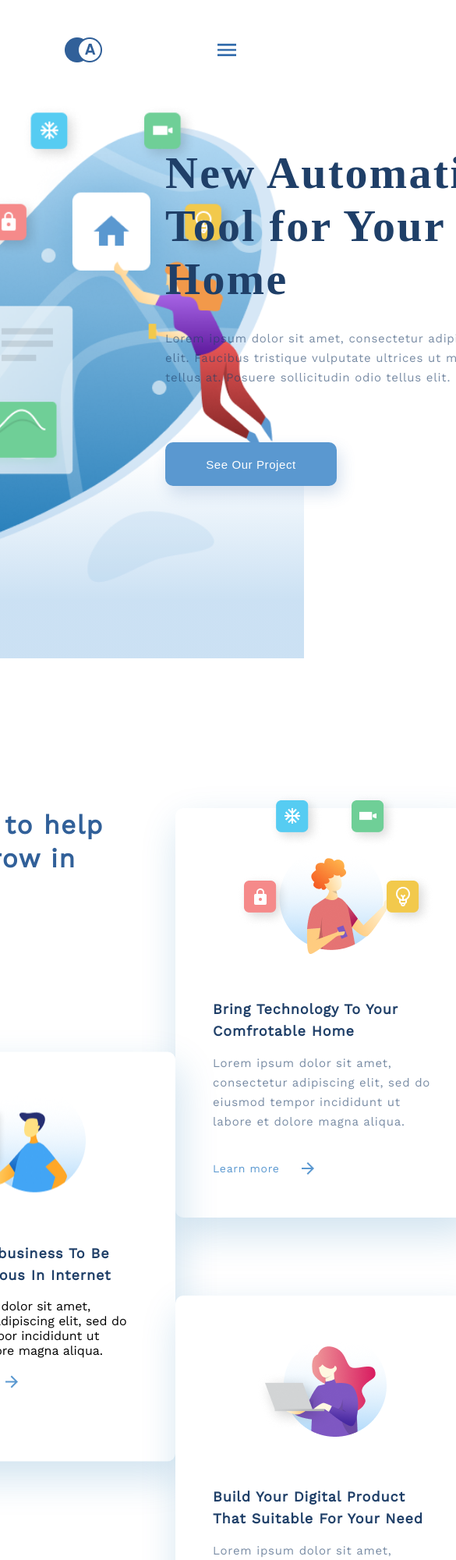
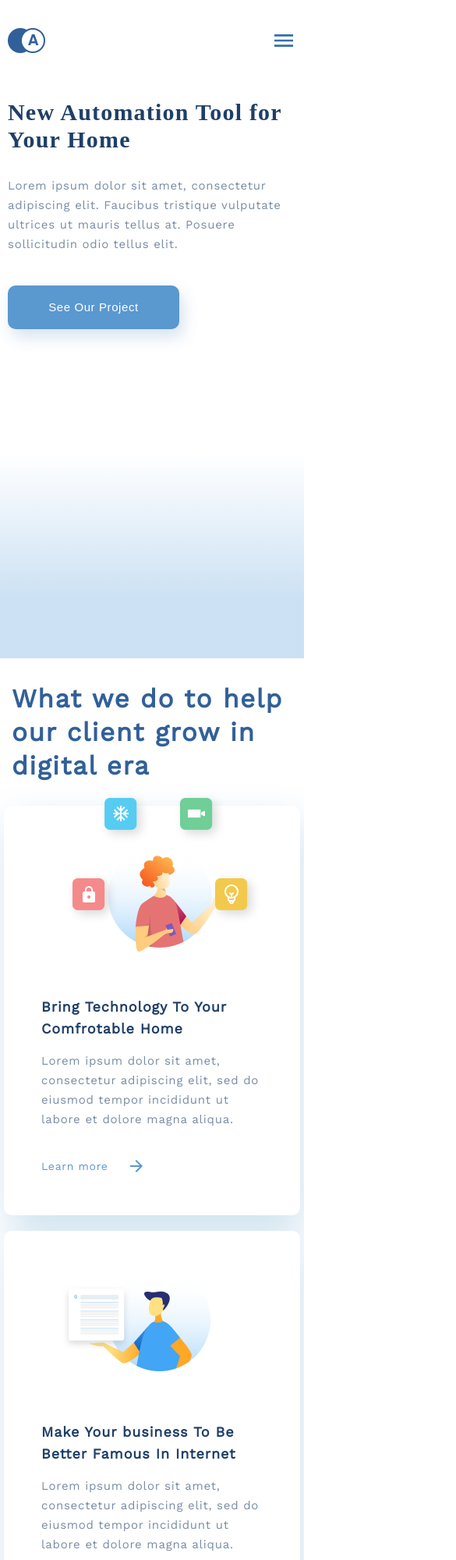
Before and after one commit to annachugunova/afrianska, a plain HTML site: page index.html in a window 390 px wide. Shown: the top 2000 px of the page at 78% size, 585 px wide, since content can reach past the window. Drawn offline with nearby package versions, Linux system fonts and the light colour scheme; a web font is replaced by a local one.

Commit message:
edited mobile version

```diff
--- a/css/style.css
+++ b/css/style.css
@@ -245,8 +245,103 @@ body {
 	margin-left: 93px;
 }
 
-@media screen and (max-width: 1000px) and (min-width: 400px) {
+@media screen and (max-width: 1000px) {
+	.slide {
+		display: flex;
+		flex-direction: column;
+		justify-content: center;
+	}
+
+	.slide-content {
+		padding: 0 83px;
+		box-sizing: border-box;
+	}
+
+	.slide-content img {
+		opacity: 0.2;
+	}
+
+	.slide-content-title, .slide-content-subtitle {
+		width: 100%;
+	}
+
+	.slide-content-button {
+		margin-top: 40px;
+	}
+
+	.idea .container {
+		width: 100%;
+		padding: 30px 10px;
+	}
+
+	.idea-title {
+		padding-bottom: 20px;
+	}
+
 	.idea-row {
 		flex-direction: column;
+		justify-content: center;
+		align-items: center;
+		margin: 0;
+	}
+
+	.second .idea-form:first-child {
+		transform: initial;
+	}
+
+	.idea-form {
+		margin: 10px 20px;
 	}
 }
+
+@media screen and (max-width: 620px) {
+	.slide {
+		padding: 0;
+	}
+
+	.navigation {
+		margin: 0 10px 30px;
+	}
+
+	.slide-content-title {
+		font-size: 30px;
+    line-height: 35px;
+    padding-top: 20px;
+	}
+
+	.slide-content {
+		padding: 0 10px;
+	}
+
+	.slide-content img {
+		display: none;
+	}
+}
+
+@media screen and (max-width: 1000px) and (min-width: 620px) {
+	.idea-form {
+		width: 100%;
+		height: 240px;
+		display: flex;
+		align-items: center;
+	}
+
+	.idea-form-info {
+		padding: 10px 10px 10px 240px;
+	}
+
+	.first-idea-image, .second-idea-image {
+		left: -4px;
+	}
+
+	.third-idea-image {
+		left: 10px;
+	}
+
+}
+
+/*@media screen and (max-width: 420px) {
+	.idea-form {
+		width
+	}
+}*/
--- a/index.html
+++ b/index.html
@@ -50,7 +50,7 @@
             <img class="first-idea-image" src="./image/1.png">
             <div class="idea-form-info">
               <div class="idea-form-title"><h6>Make Your business To Be Better Famous In Internet</h6></div>
-              <div class=idea-column-form-text><p>Lorem ipsum dolor sit amet, consectetur adipiscing elit, sed do eiusmod tempor incididunt ut labore et dolore magna aliqua.</p></div>
+              <div class=idea-form-text><p>Lorem ipsum dolor sit amet, consectetur adipiscing elit, sed do eiusmod tempor incididunt ut labore et dolore magna aliqua.</p></div>
               <a href="#">Learn more <svg width="24" height="24" viewBox="0 0 24 24" xmlns="http://www.w3.org/2000/svg"><path d="M12 4L10.59 5.41L16.17 11H4V13H16.17L10.59 18.59L12 20L20 12L12 4Z"/></svg></a>
             </div>
           </div>
@@ -69,7 +69,7 @@
       </div>
     </div>
 
-    <div class="projects">
+<!--    <div class="projects">
       <div class="projects-content">
         <div class="projects-content-firstrow">
           <div class="projects-content-firstrow-title"><h2>Our Finished Project</h2></div>
@@ -80,7 +80,7 @@
 
         <div class="projects-content-thirdrow"></div>
       </div>
-    </div>
+    </div> -->
 
   </body>
 
```
